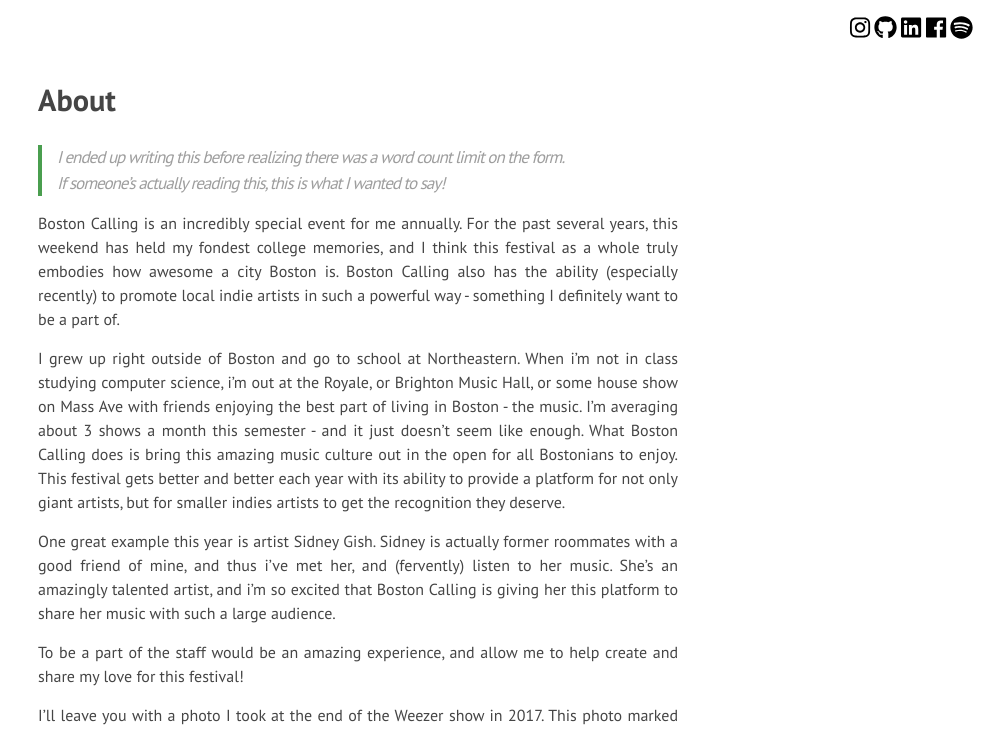
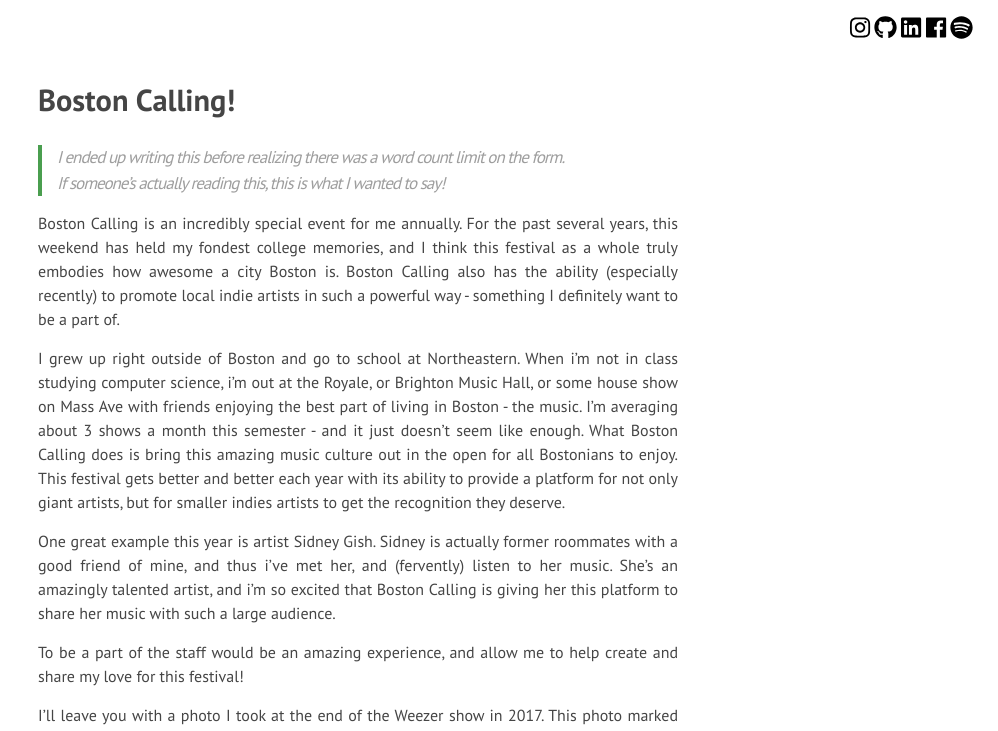
Before and after one commit to diezcami/arctic-fox-theme, a Jekyll site: the page built from bc.md, in a window 1280 px wide. Shown: the top 731 px of the page, without its empty margins (282-1280 px from the left). Built offline with Jekyll 4.4.1, drawn with Linux system fonts in a browser that asks for light colours; nearby versions of some CDN libraries.

Commit message:
Update bc.md

```diff
--- a/bc.md
+++ b/bc.md
@@ -1,6 +1,6 @@
 ---
 layout: page
-title: About
+title: Boston Calling!
 permalink: /bc/
 ---
 
```
